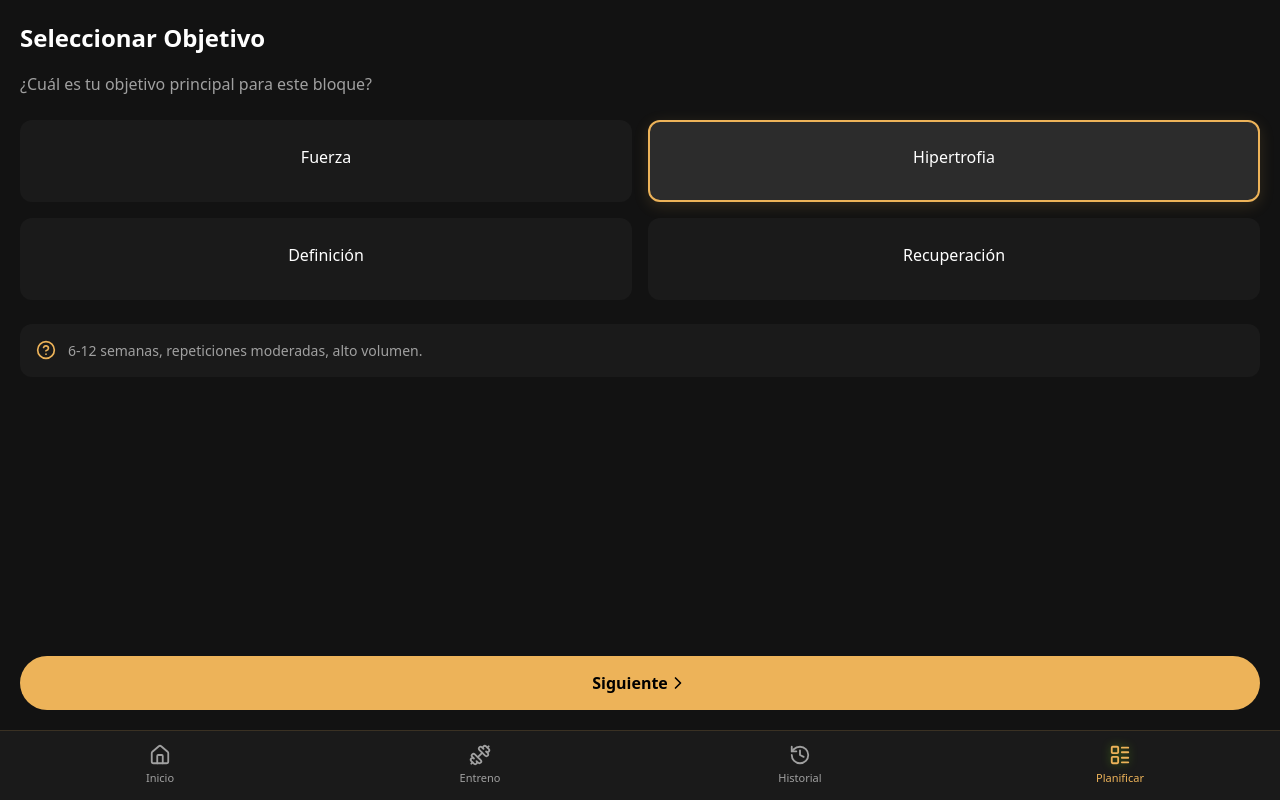
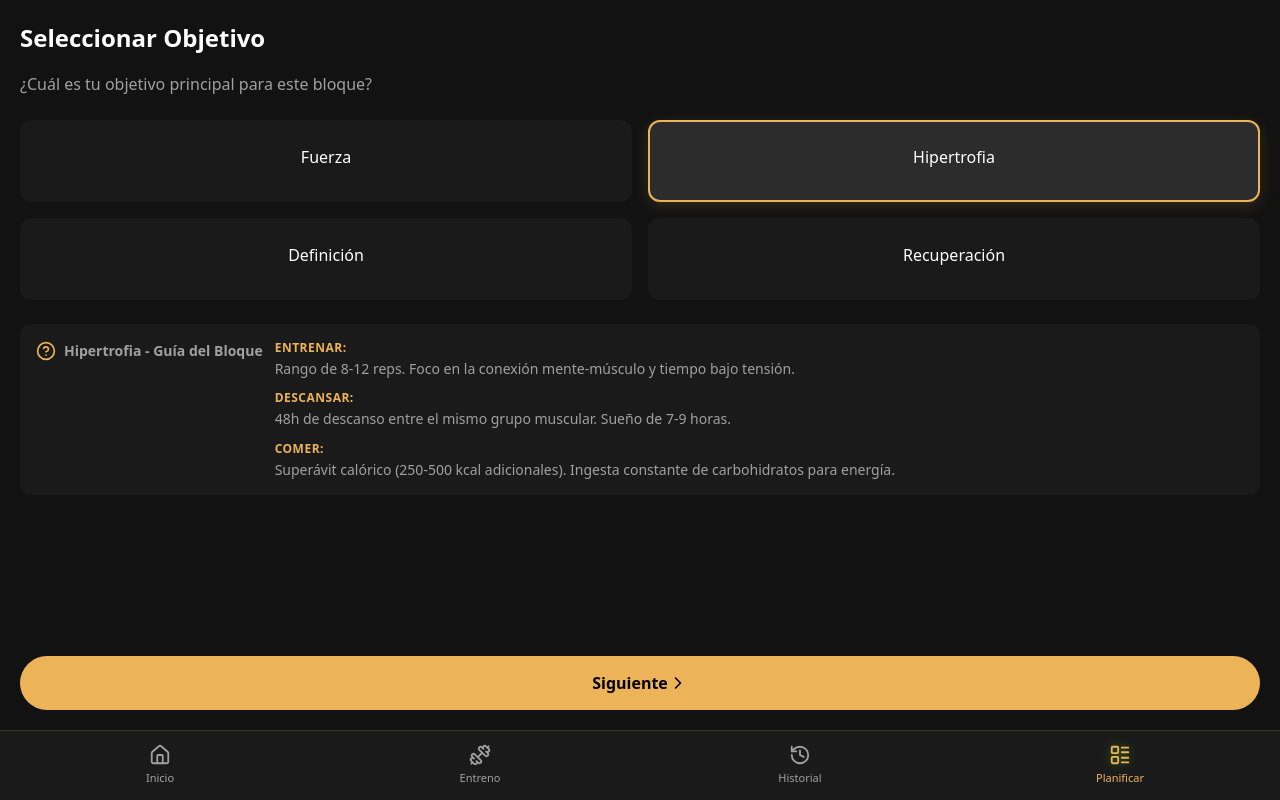
Before and after one commit to polfenollar/gymapp2, a React (Vite) app: page /gymapp2/config in a window 1280 px wide. Built offline with nearby package versions, Linux system fonts and the light colour scheme.

Commit message:
Requirement 1: Detailed Target Recommendations (Train/Rest/Eat)

```diff
--- a/src/views/ConfigFlow.css
+++ b/src/views/ConfigFlow.css
@@ -277,3 +277,35 @@ input[type="range"] {
     min-width: 140px;
     text-align: center;
 }
+
+/* Recommendation Details */
+.rec-grid {
+    display: flex;
+    flex-direction: column;
+    gap: 12px;
+}
+
+.rec-item {
+    font-size: 14px;
+    line-height: 1.4;
+}
+
+.rec-label {
+    display: block;
+    color: var(--accent-primary);
+    font-weight: 700;
+    font-size: 12px;
+    text-transform: uppercase;
+    letter-spacing: 0.5px;
+    margin-bottom: 2px;
+}
+
+.font-bold {
+    font-weight: 700;
+}
+
+.flex-start {
+    display: flex;
+    align-items: center;
+    gap: 8px;
+}
--- a/src/views/ConfigFlow.tsx
+++ b/src/views/ConfigFlow.tsx
@@ -7,10 +7,34 @@ import ExerciseSelectorModal from '../components/ExerciseSelectorModal';
 import './ConfigFlow.css';
 
 const TARGETS = [
-    { id: 'Fuerza', desc: '4-8 semanas, pocas repeticiones, alta intensidad.' },
-    { id: 'Hipertrofia', desc: '6-12 semanas, repeticiones moderadas, alto volumen.' },
-    { id: 'Definición', desc: '8-16 semanas, preparación de corte.' },
-    { id: 'Recuperación', desc: '1 semana, volumen bajo, descarga.' }
+    {
+        id: 'Fuerza',
+        desc: '4-8 semanas, pocas repeticiones, alta intensidad.',
+        howToTrain: 'Foco en movimientos compuestos (Press, Sentadilla, Peso Muerto). Rango de 1-5 reps con descansos largos (3-5 min).',
+        howToRest: 'Prioriza el sueño profundo. Evita el cardio de alto impacto entre sesiones pesadas.',
+        howToEat: 'Superávit calórico ligero. Alta proteína para reparar tejido conectivo y músculo.'
+    },
+    {
+        id: 'Hipertrofia',
+        desc: '6-12 semanas, repeticiones moderadas, alto volumen.',
+        howToTrain: 'Rango de 8-12 reps. Foco en la conexión mente-músculo y tiempo bajo tensión.',
+        howToRest: '48h de descanso entre el mismo grupo muscular. Sueño de 7-9 horas.',
+        howToEat: 'Superávit calórico (250-500 kcal adicionales). Ingesta constante de carbohidratos para energía.'
+    },
+    {
+        id: 'Definición',
+        desc: '8-16 semanas, preparación de corte.',
+        howToTrain: 'Mantén la intensidad pero reduce el volumen si es necesario. Añade cardio LISS de baja intensidad.',
+        howToRest: 'Recuperación más lenta debido al déficit. El descanso es crítico para evitar el catabolismo.',
+        howToEat: 'Déficit calórico controlado. Aumenta la proteína para preservar masa muscular.'
+    },
+    {
+        id: 'Recuperación',
+        desc: '1 semana, volumen bajo, descarga.',
+        howToTrain: 'Carga al 50-60% de tu máximo. No busques el fallo. Mejora la técnica.',
+        howToRest: 'Descanso activo (estiramientos, yoga, caminatas ligeras).',
+        howToEat: 'Mantenimiento calórico. Enfoque en micronutrientes y antiinflamatorios.'
+    }
 ];
 
 export default function ConfigFlow() {
@@ -152,7 +176,7 @@ export default function ConfigFlow() {
         }
     };
 
-    const activeTargetDesc = TARGETS.find(t => t.id === target)?.desc;
+    const activeTarget = TARGETS.find(t => t.id === target);
 
     return (
         <div className="screen-padding config-container">
@@ -286,8 +310,24 @@ export default function ConfigFlow() {
                         ))}
                     </div>
                     <div className="recommendation-box">
-                        <HelpCircle size={20} className="info-icon" />
-                        <p>{activeTargetDesc}</p>
+                        <div className="flex-start mb-16">
+                            <HelpCircle size={20} className="info-icon" />
+                            <p className="font-bold">{activeTarget?.id} - Guía del Bloque</p>
+                        </div>
+                        <div className="rec-grid">
+                            <div className="rec-item">
+                                <span className="rec-label">Entrenar:</span>
+                                <p>{activeTarget?.howToTrain}</p>
+                            </div>
+                            <div className="rec-item">
+                                <span className="rec-label">Descansar:</span>
+                                <p>{activeTarget?.howToRest}</p>
+                            </div>
+                            <div className="rec-item">
+                                <span className="rec-label">Comer:</span>
+                                <p>{activeTarget?.howToEat}</p>
+                            </div>
+                        </div>
                     </div>
                     <button className="primary-btn bottom-fixed" onClick={() => setStep(2)}>
                         Siguiente <ChevronRight size={20} />
```
